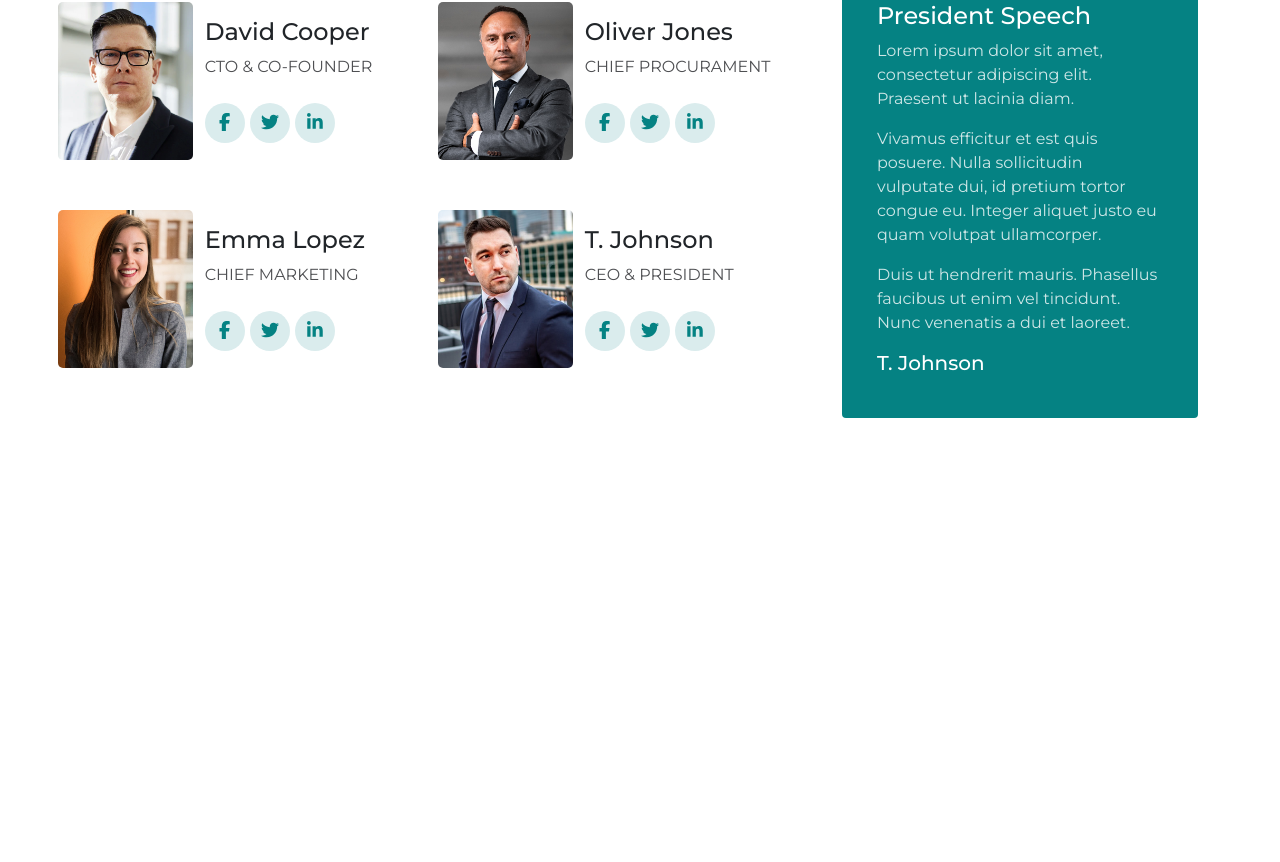
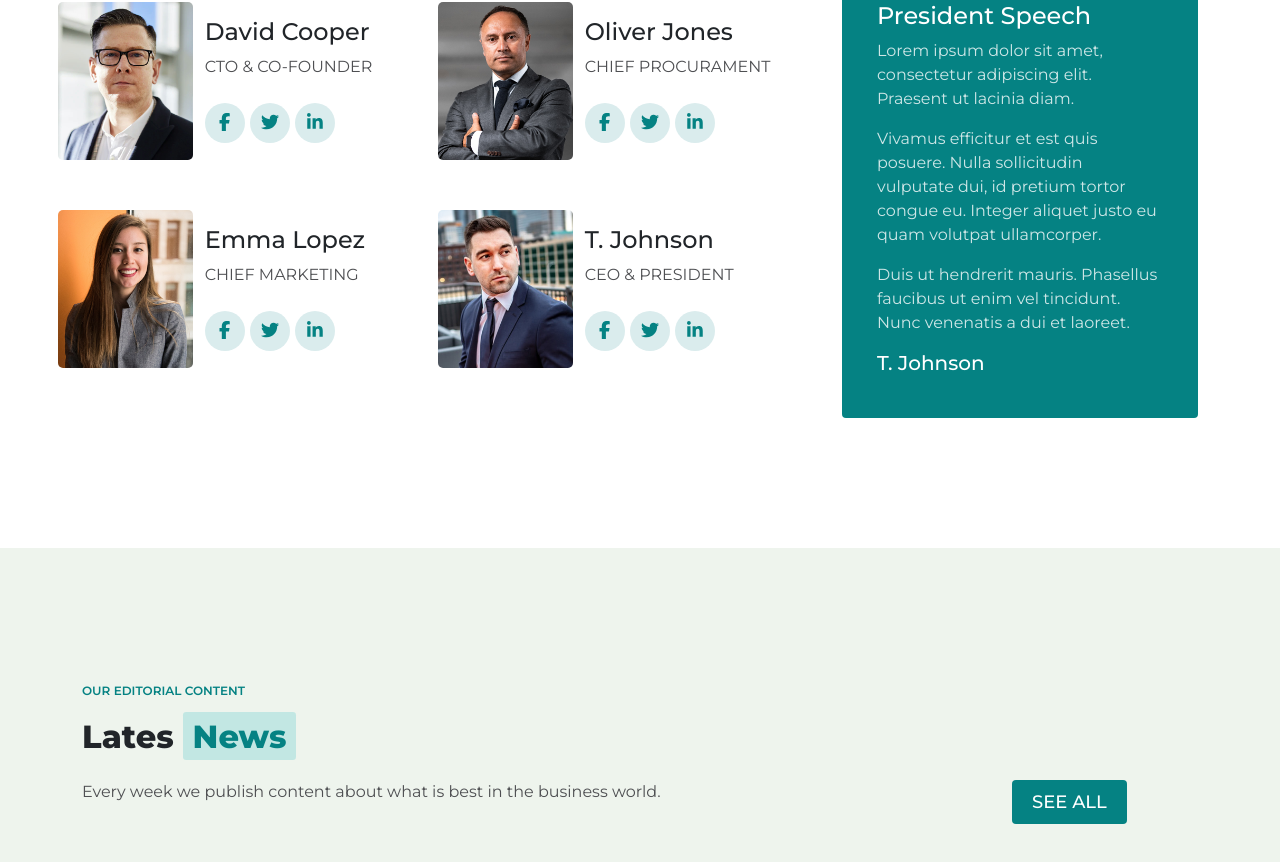
Before and after one commit to peterpozo/proj-html-vuejs, a Vue app: page / in a window 1280 px wide. Shown: the part 3239-4101 px from the top of the page. Before the commit the page ends 3787 px from the top, so only its background shows below. Built offline with nearby package versions, Linux system fonts and the light colour scheme.

Commit message:
Lates News completa

```diff
--- /dev/null
+++ b/src/components/LatestNews.vue
@@ -0,0 +1,94 @@
+<template>
+  <section class="LatestNews">
+    <div class="container">
+      <div class="row row-cols-1 mb-5">
+        <div class="col mb-3">
+          <span class="top">Our editorial content</span>
+        </div>
+        <div class="col mb-3">
+          <h2>Lates <span class="bottom">News</span></h2>
+        </div>
+        <div class="row row-cols-2 d-flex justify-content-between">
+          <div class="col-9">
+            <p>
+              Every week we publish content about what is best in the business
+              world.
+            </p>
+          </div>
+          <div class="col-2">
+            <button class="button-66" type="button">see all</button>
+          </div>
+        </div>
+      </div>
+      <!--image card start-->
+      <CardsComponents />
+      <!--image card end-->
+    </div>
+  </section>
+</template>
+
+<script>
+import CardsComponents from "@/components/CardsComponents.vue";
+export default {
+  name: "LatestNews",
+  components: {
+    CardsComponents,
+  },
+};
+</script>
+
+<style lang="scss" scoped>
+.LatestNews {
+  padding: 130px 0;
+  background-color: #eef4ed;
+}
+h2 {
+  font-weight: 800;
+}
+
+span {
+  color: #058283;
+}
+
+.top {
+  font-weight: 600;
+  font-size: 12px;
+  text-transform: uppercase;
+}
+
+.bottom {
+  background-color: #19b5bd35;
+  padding: 0.3rem 0.6rem;
+  border-radius: 0.2rem;
+  font-weight: 800;
+  color: #058283;
+}
+
+.button-66 {
+  text-transform: uppercase;
+  font-weight: 500;
+  border-radius: 4px;
+  border: 0;
+  background-color: #058283;
+  box-sizing: border-box;
+  color: #fff;
+  cursor: pointer;
+  display: inherit;
+  font-size: 18px;
+  line-height: 24px;
+  padding: 10px 20px;
+  text-align: center;
+  user-select: none;
+  -webkit-user-select: none;
+  touch-action: manipulation;
+  vertical-align: baseline;
+  transition: all 0.2s cubic-bezier(0.22, 0.61, 0.36, 1);
+}
+
+.button-66:hover {
+  background-color: transparent;
+  border: 1px solid #058283;
+  transform: translateY(-2px);
+  color: #bcbdbd;
+}
+</style>
--- a/src/components/MainPage.vue
+++ b/src/components/MainPage.vue
@@ -4,6 +4,7 @@
     <ResultInNumbers />
     <ExcellenceService />
     <TeamOfExperts />
+    <LatestNews />
   </main>
 </template>
 
@@ -12,6 +13,7 @@ import AdvisoryPerformance from "@/components/AdvisoryPerformance.vue";
 import ResultInNumbers from "@/components/ResultInNumbers.vue";
 import ExcellenceService from "@/components/ExcellenceService.vue";
 import TeamOfExperts from "@/components/TeamOfExperts.vue";
+import LatestNews from "@/components/LatestNews.vue";
 export default {
   name: "MainPage",
   components: {
@@ -19,6 +21,7 @@ export default {
     ResultInNumbers,
     ExcellenceService,
     TeamOfExperts,
+    LatestNews,
   },
 };
 </script>
```
